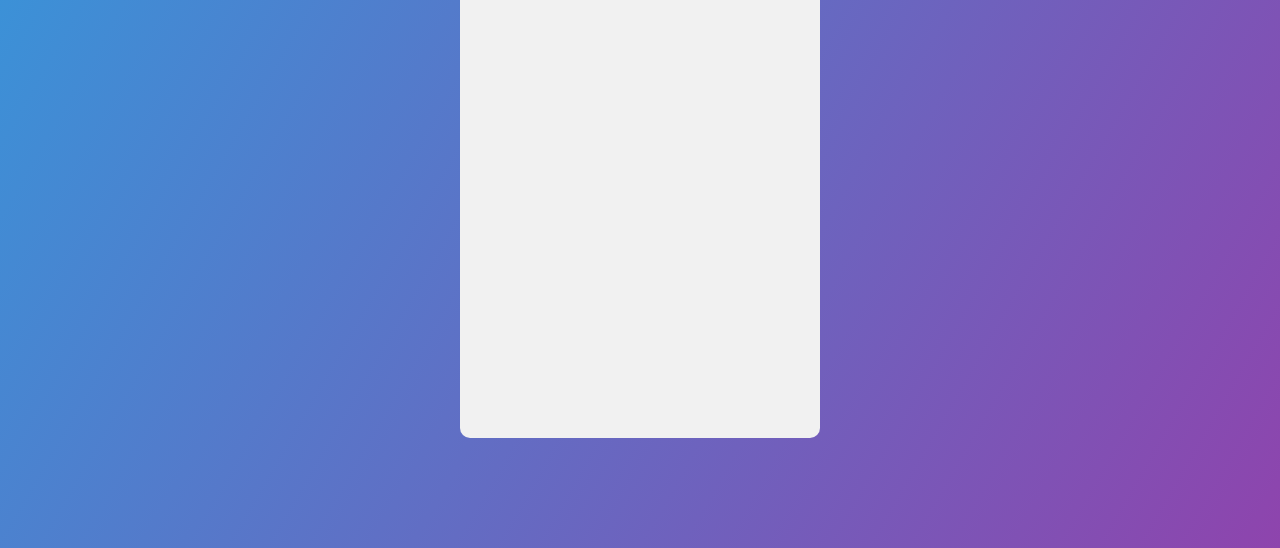
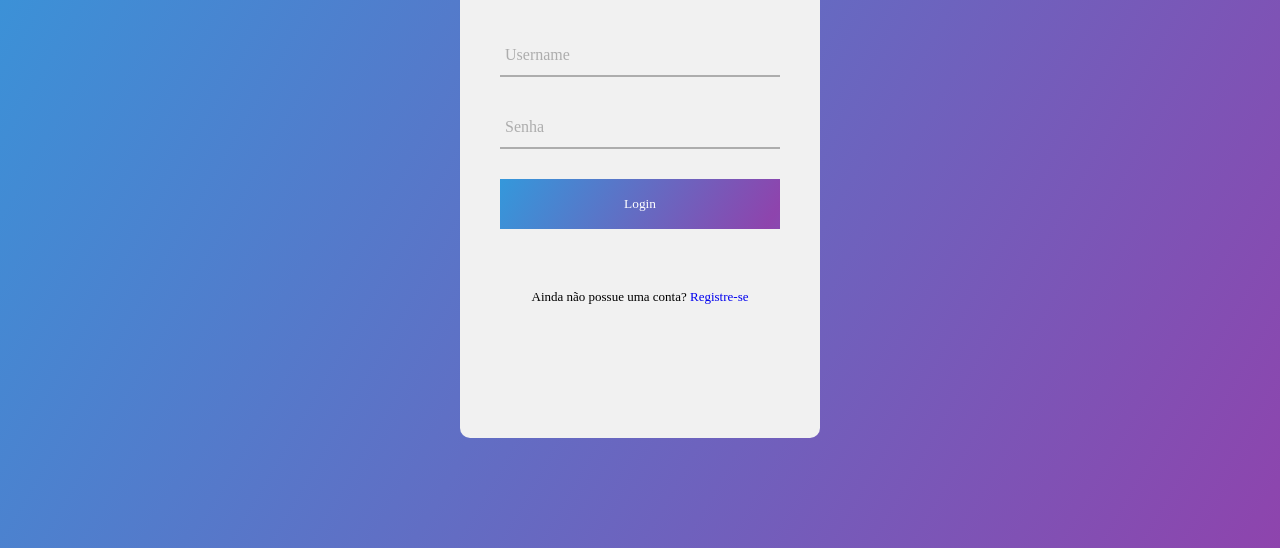
Before and after one commit to RuanPr19/Login_Style1, a plain HTML site: page index.html in a window 1280 px wide. Shown: the part 252-800 px from the top of the page. Drawn offline with nearby package versions, Linux system fonts and the light colour scheme.

Commit message:
Finalização

```diff
--- a/index.html
+++ b/index.html
@@ -1,14 +1,16 @@
 <!DOCTYPE html>
 <html lang="en" dir="ltr">
   <head>
-    <meta charset="UTF-8">
-    <title>Document</title>
+    <meta charset="utf-8">
+    <title></title>
     <link rel="stylesheet" href="style.css">
     <script src="https://cdnjs.cloudflare.com/ajax/libs/jquery/3.4.1/jquery.min.js" charset="utf-8"></script>
   </head>
   <body>
 
-    <form action="index.html" class="login-form"></form>
+    <!-- Definição dos forms-->
+
+      <form action="index.html" class="login-form">
         <h1>Login</h1>
 
         <div class="txtb">
@@ -18,14 +20,30 @@
 
         <div class="txtb">
           <input type="password">
-            <span data-placeholder="Password"></span>
+          <span data-placeholder="Senha"></span>
         </div>
 
         <input type="submit" class="logbtn" value="Login">
 
         <div class="bottom-text">
-            Ainda não possue uma conta? <a href="#">Sign up</a>
+          Ainda não possue uma conta? <a href="#">Registre-se</a>
         </div>
+
+      </form>
+
+      <!-- Script do botão de login-->
+
+      <script type="text/javascript">
+      $(".txtb input").on("focus",function(){
+        $(this).addClass("focus");
+      });
+
+      $(".txtb input").on("blur",function(){
+        if($(this).val() == "")
+        $(this).removeClass("focus");
+      });
+
+      </script>
 
 
   </body>
--- a/style.css
+++ b/style.css
@@ -1,8 +1,10 @@
+
+/*fundo */
 *{
     margin: 0;
     padding: 0;
     text-decoration: none;
-    font-family: monstserrat;
+    font-family: montserrat;
     box-sizing: border-box;
   }
 
@@ -10,6 +12,8 @@ body{
     min-height: 100vh;
     background-image: linear-gradient(120deg,#3498db,#8e44ad);
   }
+
+  /*caixa de login */
 
   .login-form{
     width: 360px;
@@ -20,7 +24,7 @@ body{
     position: absolute;
     left: 50%;
     top: 50%;
-    transform: translate(-50%, -50%);
+    transform: translate(-50%,-50%);
   }
 
   .login-form h1{
@@ -34,9 +38,11 @@ body{
     margin: 30px 0;
   }
 
+  /* Caixa de texto */
+
   .txtb input{
-    font-size: 15px ;
-    color: 15px;
+    font-size: 15px;
+    color: #333;
     border: none;
     width: 100%;
     outline: none;
@@ -45,7 +51,7 @@ body{
     height: 40px;
   }
 
-.txtb span ::before{
+  .txtb span::before{
     content: attr(data-placeholder);
     position: absolute;
     top: 50%;
@@ -56,7 +62,7 @@ body{
     transition: .5s;
   }
 
-.txtb span ::after{
+  .txtb span::after{
     content: '';
     position: absolute;
     width: 0%;
@@ -65,10 +71,34 @@ body{
     transition: .5s;
   }
 
-.focus + span :: ::before{
+  .focus + span::before{
     top: -5px;
   }
-
-.focus + span ::after{
+  .focus + span::after{
     width: 100%;
   }
+
+/* Botão de login */
+
+  .logbtn{
+    display: block;
+    width: 100%;
+    height: 50px;
+    border: none;
+    background: linear-gradient(120deg,#3498db,#8e44ad,#3498db);
+    background-size: 200%;
+    color: #fff;
+    outline: none;
+    cursor: pointer;
+    transition: .5s;
+  }
+
+  .logbtn:hover{
+    background-position: right;
+  }
+
+  .bottom-text{
+    margin-top: 60px;
+    text-align: center;
+    font-size: 13px;
+  }
```
Lines whose indentation alone changed are shown as unchanged.
